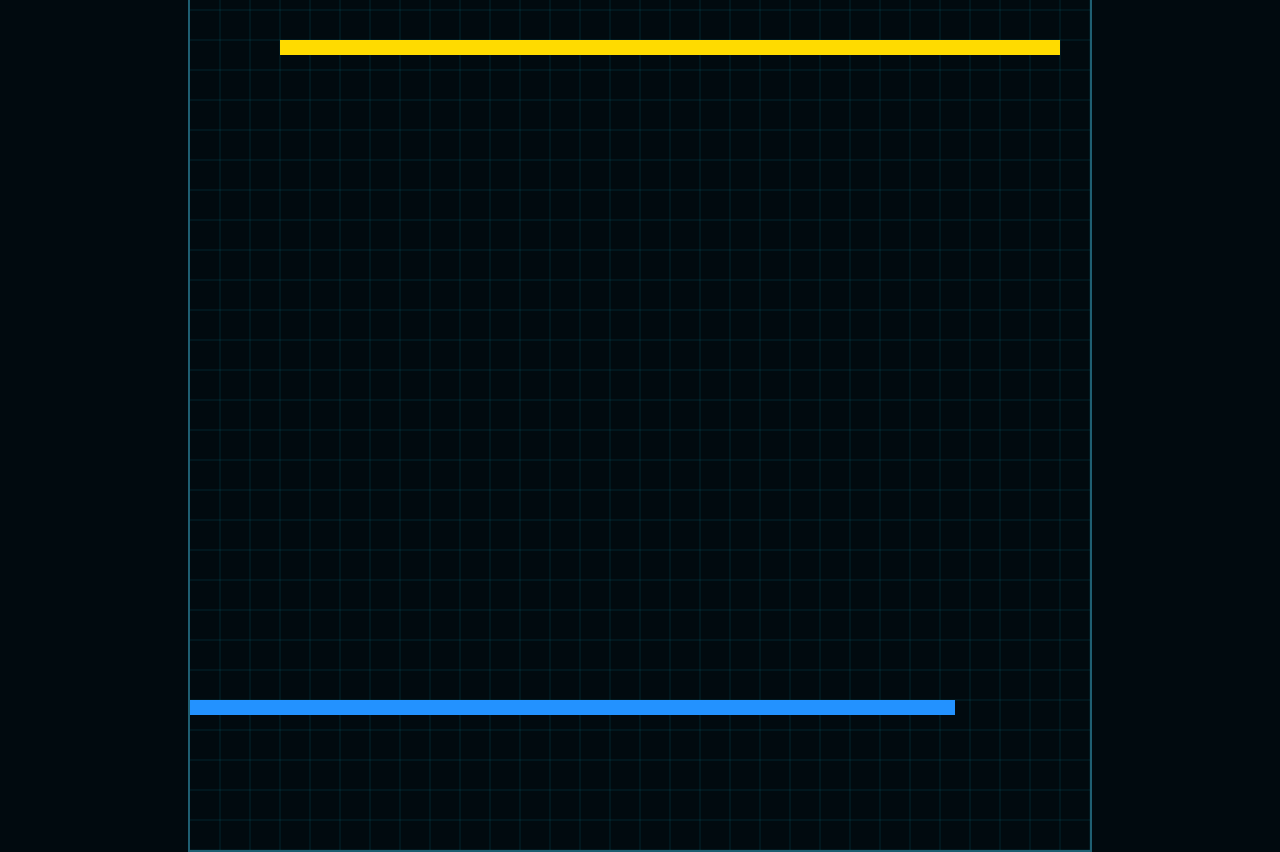
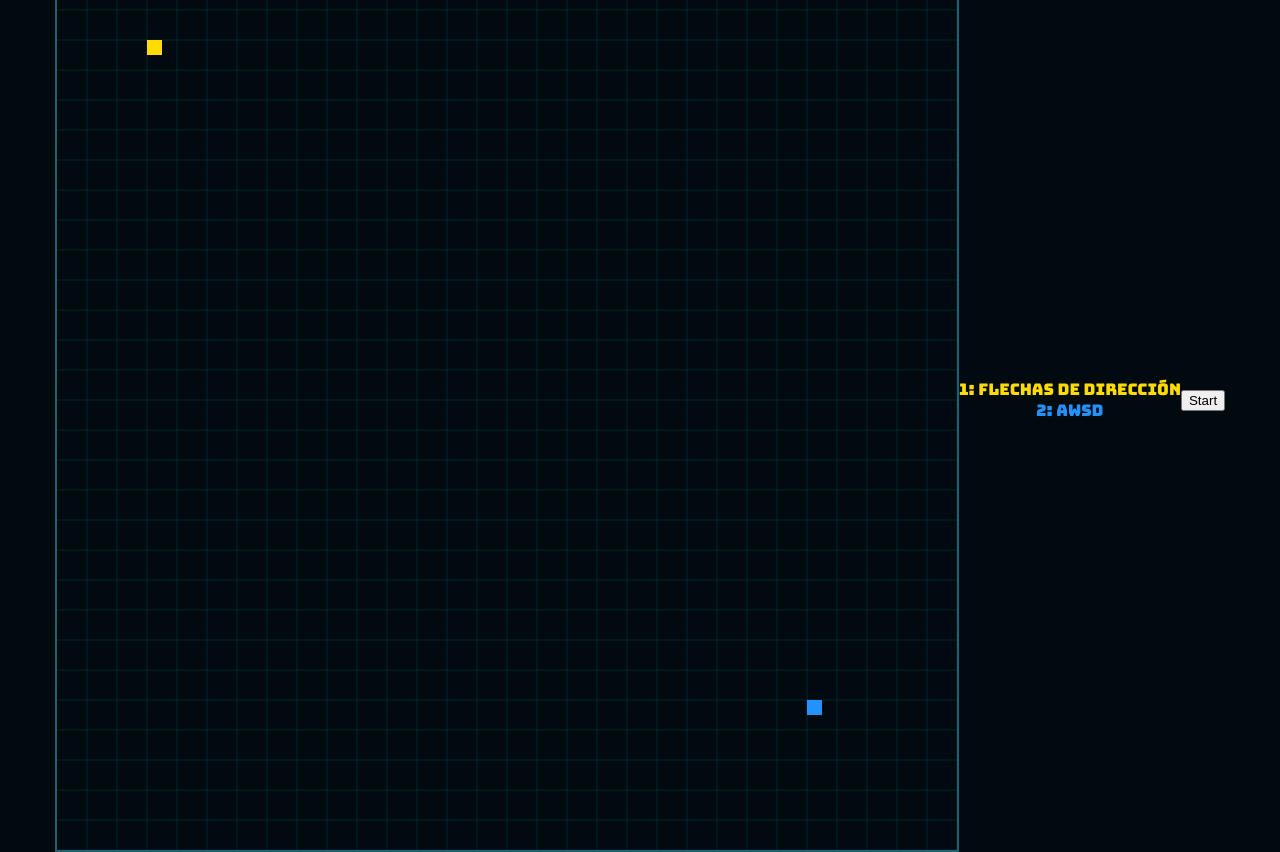
Before and after one commit to elizabethLomb/react-tron-game-canvas, a React (Create React App) app: page / in a window 1280 px wide. Built offline with nearby package versions, Linux system fonts and the light colour scheme.

Commit message:
All done missing styles and music

```diff
--- a/src/App.js
+++ b/src/App.js
@@ -7,6 +7,9 @@ import playerChangeDirection from './helpers/playerChangeDirection';
 import getPlayableCells from './helpers/getPlayableCells';
 import { BOARD_SIZE, UNIT } from './constants/board';
 import getCellKey from './helpers/getCellKey';
+import { GAME_READY, GAME_PLAYING, GAME_OVER } from './constants/gameStatus';
+import Start from './components/Start';
+import Result from './components/Result';
 
 const players = [
   PLAYER_ONE,
@@ -19,10 +22,19 @@ const initialState = {
     BOARD_SIZE,
     UNIT,
     players.map(player => getCellKey(player.position.x, player.position.y))
-  )
+  ),
+  gameStatus: GAME_READY
 }
 
 function updateGame(game, action) {
+
+  if(action.type === 'start') {
+    return {...initialState, gameStatus: GAME_PLAYING }
+  }
+
+  if(action.type === 'restart') {
+    return {...initialState, gameStatus: GAME_READY }
+  }
 
   if(action.type === 'move') {
     const newPlayers = game.players.map(player =>  ({
@@ -45,12 +57,13 @@ function updateGame(game, action) {
       }
     });
 
-    const ocupiedCells = game.players.map(player => getCellKey(player.position.x, player.position.y));
+    const ocupiedCells = game.players.map(player => getCellKey(player.position.x, player.position.y ));
     const playableCells = game.playableCells.filter(cell => !ocupiedCells.includes(cell))
 
     return {
       players: checkCollition, //return players if not collition
-      playableCells: playableCells //return avalible cells
+      playableCells: playableCells, //return avalible cells
+      gameStatus: checkCollition.filter(player => player.hasDied).length === 0 ? GAME_PLAYING : GAME_OVER
     }
   }
 
@@ -66,13 +79,15 @@ function updateGame(game, action) {
 
     return {
       players: newPlayers,
-      playableCells: game.playableCells
+      playableCells: game.playableCells,
+      gameStatus: game.gameStatus
     }
   }
 }
 
 function App() {
   const [game, gameDispatch] = useReducer(updateGame, initialState);
+  let result = null
 
   const players = game.players;
   const diedPlayers = players.filter(p => p.hasDied)
@@ -81,13 +96,19 @@ function App() {
 
   useInterval(() => {
     gameDispatch({ type: 'move' })
-  }, diedPlayers.length > 0 ? null : 100) //hasDied == true, game stops
+  }, game.gameStatus !== GAME_PLAYING ? null : 100);
+  //diedPlayers.length > 0 ? null : 100)
 
   //keyboard listener
   useEffect(function() {
     function handleKeyPress(event) {
       const key = `${event.keyCode}`;
-      gameDispatch({ type: 'changeDirection', key });
+
+      if(key === '13') {
+        if(game.gameStatus === GAME_READY) handleStart();
+        if(game.gameStatus === GAME_OVER) handleRestart();
+      }
+      gameDispatch({ type: 'changeDirection', key })
     }
 
     document.addEventListener('keydown', handleKeyPress);
@@ -95,10 +116,24 @@ function App() {
     return function cleanUp() {
       document.removeEventListener('keydown', handleKeyPress);
     }
-  }, []);
+  }, [game.gameStatus]);
+
+  const handleStart = () => gameDispatch({ type: 'start' })
+  const handleRestart = () => gameDispatch({ type: 'restart' })
+
+  if(game.gameStatus === GAME_OVER){
+    const winningPlayers = game.players.filter(player => !player.hasDied)
+    if(winningPlayers.length === 0) result = 'TIE'
+
+    result = `The winner is ${winningPlayers.map(player => `Player ${player.id}`).join(',')}`
+  }
 
   return (
-    <Board players={game.players}/>
+    <>
+    <Board players={game.players} gameStatus={game.gameStatus}/>
+    {game.gameStatus === GAME_OVER && <Result onClick={handleRestart} result={result} />}
+    {game.gameStatus === GAME_READY && <Start onCLick={handleStart}/>}
+    </>
   );
 }
 
--- a/src/components/Board.js
+++ b/src/components/Board.js
@@ -1,12 +1,15 @@
 import React, { useEffect, useRef } from 'react';
 import { UNIT, BOARD_SIZE } from '../constants/board'
+import { GAME_READY } from '../constants/gameStatus';
 
-const Board = ({ players }) => {
+const Board = ({ players, gameStatus }) => {
   const canvasRef = useRef();
 
   useEffect(function() {
+    if(gameStatus === GAME_READY) {
       const canvas = canvasRef.current;
       const context = canvas.getContext('2d');
+      context.clearRect(0, 0, BOARD_SIZE, BOARD_SIZE) //clear board
 
       context.beginPath(); //start to drawing
       context.strokeStyle = '#08607352';
@@ -20,7 +23,8 @@ const Board = ({ players }) => {
       }
       context.stroke(); //draw
       context.closePath(); //stop drawing
-  }, []);
+    }
+  }, [gameStatus]);
 
   useEffect(function() {
     const context = canvasRef.current.getContext('2d');
@@ -32,7 +36,21 @@ const Board = ({ players }) => {
 
   }, [players]);
 
-  return <canvas ref={canvasRef} id="board" width={BOARD_SIZE} height={BOARD_SIZE} className="board"/>
+  return (
+    <>
+      <canvas ref={canvasRef} id="board" width={BOARD_SIZE} height={BOARD_SIZE} className="board"/>
+      <div className="instructions">
+        {players.map(player => (
+          <div
+            className="intructions__player"
+            style={{ color: player.color }}
+            key={`player--${player.id}`}>
+              {`${player.id}: ${player.instructions}`}
+          </div>
+        ))}
+      </div>
+    </>
+  );
 }
 
 export default Board;
--- /dev/null
+++ b/src/components/Result.js
@@ -0,0 +1,13 @@
+import React from 'react';
+import Button from './UI/Button';
+
+const Result = ({ result, onClick }) => (
+  <div className="result_info">
+    <h2>{result}</h2>
+    <Button onClick={onClick}>
+      Play Again!
+    </Button>
+  </div>
+)
+
+export default Result;
--- /dev/null
+++ b/src/components/Start.js
@@ -0,0 +1,10 @@
+import React from 'react';
+import Button from './UI/Button';
+
+const Start = ({ onCLick }) => (
+  <div className="play_btn">
+    <Button onClick={onCLick}>Start</Button>
+  </div>
+)
+
+export default Start;
--- /dev/null
+++ b/src/components/UI/Button.js
@@ -0,0 +1,9 @@
+import React from 'react'
+
+const Button = ({ children, onClick}) => (
+  <button className="btn" onClick={onClick}>
+    {children}
+  </button>
+)
+
+export default Button
--- /dev/null
+++ b/src/constants/gameStatus.js
@@ -0,0 +1,3 @@
+export const GAME_READY = 1;
+export const GAME_PLAYING = 2;
+export const GAME_OVER = 3;
--- a/src/constants/players.js
+++ b/src/constants/players.js
@@ -15,7 +15,8 @@ export const PLAYER_ONE = {
     x: UNIT * 6,
     y: UNIT * 6
   },
-  hasDied: false
+  hasDied: false,
+  instructions: 'Flechas de dirección'
 }
 
 export const PLAYER_TWO = {
@@ -32,5 +33,6 @@ export const PLAYER_TWO = {
     x: UNIT * 50,
     y: UNIT * 50
   },
-  hasDied: false
+  hasDied: false,
+  instructions:'AWSD'
 }
```
Lines whose indentation alone changed are shown as unchanged.
